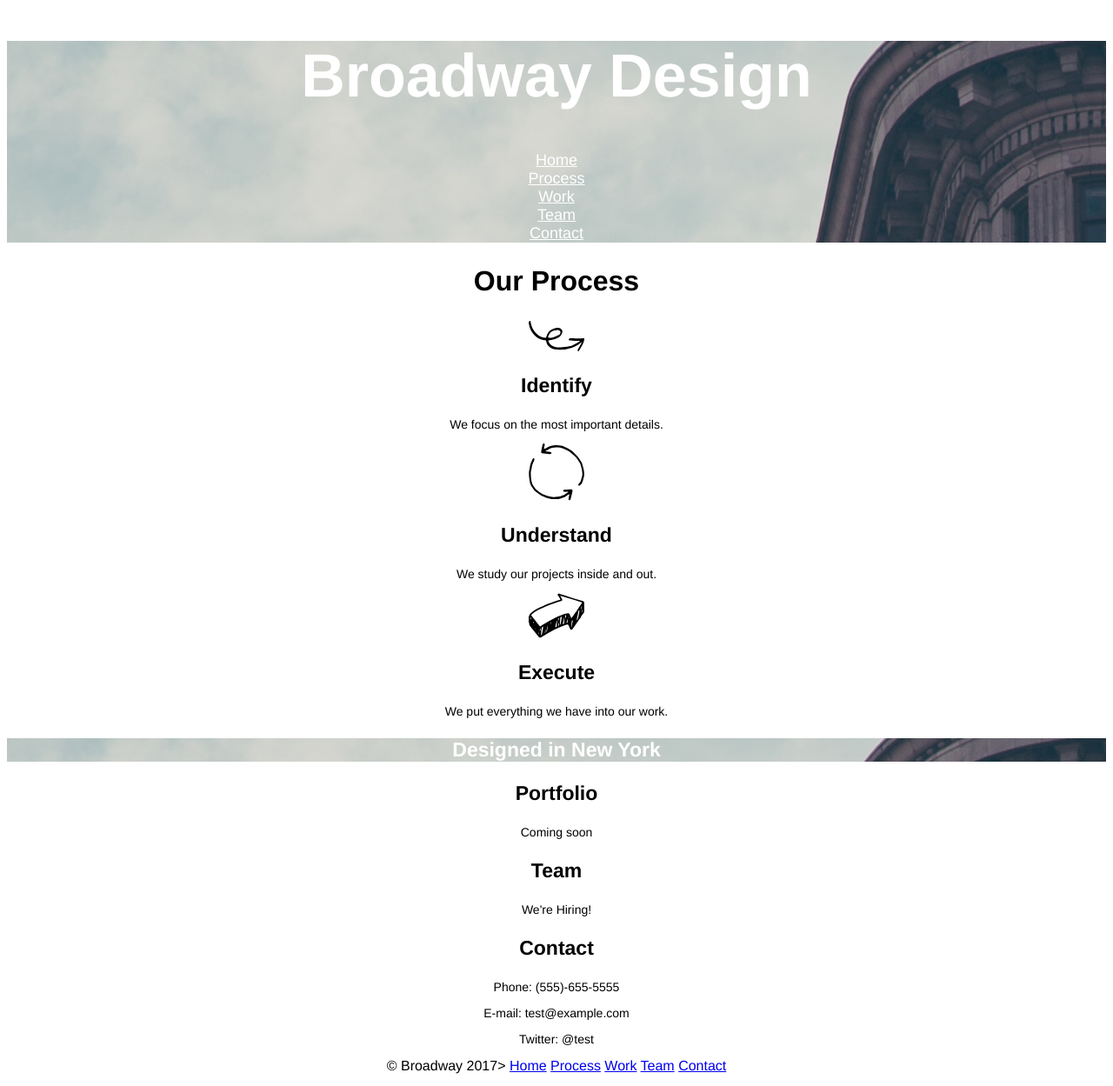
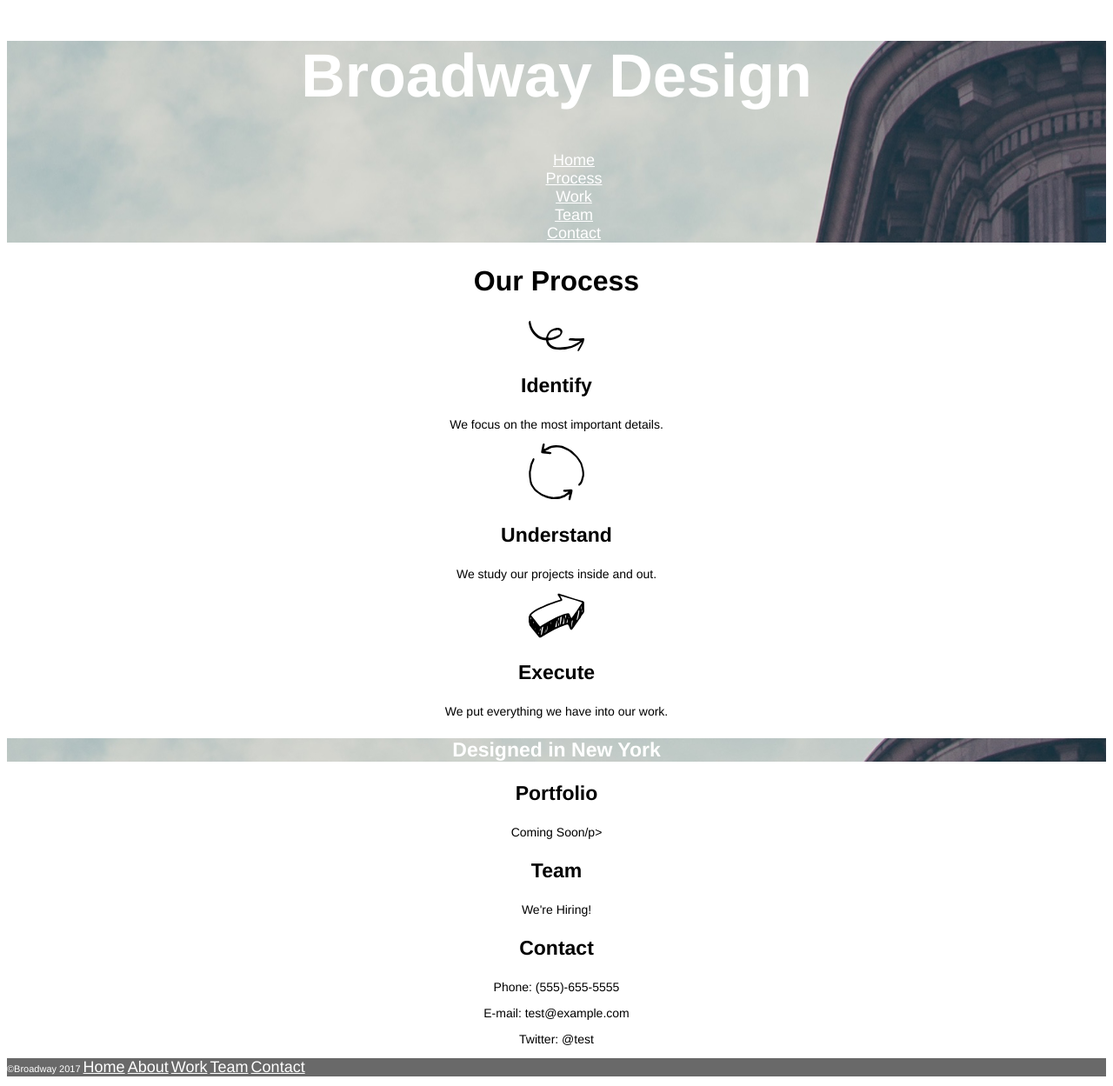
Before and after one commit to catrauth/ctrauth.github.io, a plain HTML site: page Broadway/index.html in a window 1280 px wide. Shown: the whole page at 87% size. Drawn offline with Linux system fonts and the light colour scheme.

Commit message:
CSS style

```diff
--- a/Broadway/index.html
+++ b/Broadway/index.html
@@ -3,60 +3,75 @@
   <head>
     <meta charset="utf-8">
     <link href="./resources/css/style.css" type="text/css" rel="stylesheet">
-    <title>Bdoadway</title>
+    <title>BroadwayDesign</title>
   </head>
 
   <body>
-    <div id="Home">
+    <header class="header">
       <h1>Broadway Design</h1>
         <nav>
-          <a href="#Home">Home</a><br />
-          <a href="#Process">Process</a><br />
-          <a href="#Work">Work</a><br />
-          <a href="#Team">Team</a><br />
-          <a href="#Contact">Contact</a><br />
+          <ul>
+            <a href="#header">Home</a><br />
+            <a href="#process">Process</a><br />
+            <a href="#work">Work</a><br />
+            <a href="#team">Team</a><br />
+            <a href="#contact">Contact</a><br />
+          </ul>
         </nav>
-    </div>
+    </header>
 
-    <div id="Process">
+    <div id="process">
       <h2>Our Process</h2>
 
+      <div class="subsection" id="identify">
         <p><img src="./resources/icons/identify.svg";/></p>
         <h3>Identify</h3>
           <p>We focus on the most important details.</p>
-
+      </div>
+      <div class="subsection" id="understand">
         <p><img src="./resources/icons/understand.svg";/></p>
         <h3>Understand</h3>
           <p>We study our projects inside and out.</p>
-
+      </div>
+      <div class="subsection" id="execute">
         <p><img src="./resources/icons/execute.svg";/></p>
         <h3>Execute</h3>
           <p>We put everything we have into our work.</p>
+      </div>
     </div>
 
-      <div id="Designed">
+    <div id=supportinfo">
+      <div id="subheader">
         <h3>Designed in New York</h3>
       </div>
 
-      <div id="Work">
+      <div class="subsection" id="work">
         <h3>Portfolio</h3>
-          <p>Coming soon</p>
+          <p>Coming Soon/p>
       </div>
 
-      <div id="Team">
+      <div class="subsection" id="team">
         <h3>Team</h3>
           <p>We're Hiring!</p>
-        </div>
-
-      <div id="Contact">
-        <h3>Contact</h3>
-        <p>Phone:  (555)-655-5555</p>
-        <p>E-mail:  test@example.com</p>
-        <p>Twitter:  @test</p>
       </div>
 
-      <div> <id="copyright">© Broadway 2017>
-        <id="mwnu"><a href="#Home">Home</a> <a href="#esigned">Process</a> <a href="#Work">Work</a> <a href="#Team">Team</a> <a href="#Contact">Contact</a>
+      <div class="subsection" id="contact">
+        <h3>Contact</h3>
+          <p>Phone:  (555)-655-5555</p>
+          <p>E-mail:  test@example.com</p>
+          <p>Twitter:  @test</p>
       </div>
+    </div>
+
+    <footer class="footer">
+      <p><span>&copyBroadway 2017</span>
+        <a href="#header">Home</a>
+        <a href="#process">About</a>
+        <a href="#work">Work</a>
+        <a href="#team">Team</a>
+        <a href="#contact">Contact</a>
+      </p>
+    </footer>
+
     </body>
 </html>
--- a/Broadway/resources/css/style.css
+++ b/Broadway/resources/css/style.css
@@ -3,29 +3,36 @@
   text-align: center;
 }
 
-#Home, #Designed{
-  background-image: url("../images/the-flatiron-building.png");
+.header, #subheader, .footer, a {
   color: white;
 }
 
-h1 {
-  font-size: 70px;
+.header, #subheader{
+  background-image: url("../images/the-flatiron-building.png");
+}
+
+h1, h2, h3 {
   font-weight: bold;
 }
 
-nav a {
+.header h1 {
+  font-size: 70px;
+}
+
+.header ul {
+  list-style: none;
+}
+
+.footer a, .header ul {
   font-size: 18px;
-  color: white;
 }
 
 h2 {
   font-size: 32px;
-  font-weight: bold;
 }
 
 h3{
   font-size: 23px;
-  font-weight: bold;
 }
 
 p {
@@ -33,13 +40,11 @@ p {
 }
 
 
-#copyright {
+.footer {
+  background-color: dimgray;
+}
+
+.footer p {
   font-size: 11px;
-  background-color: dimgray;
-  color: white;
   text-align: left;
 }
-
-#menu {
-  text-align: left;
-}
```
